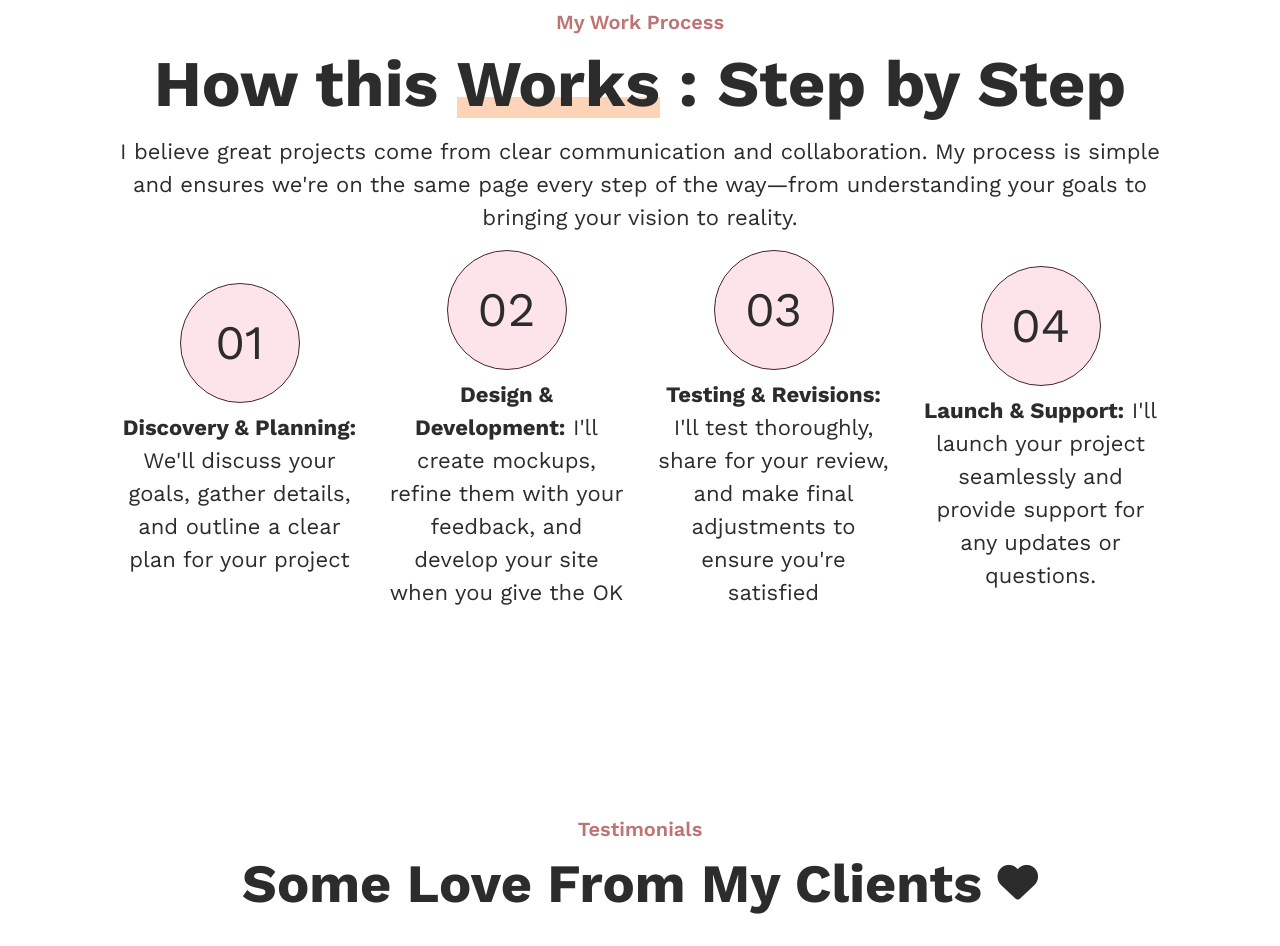
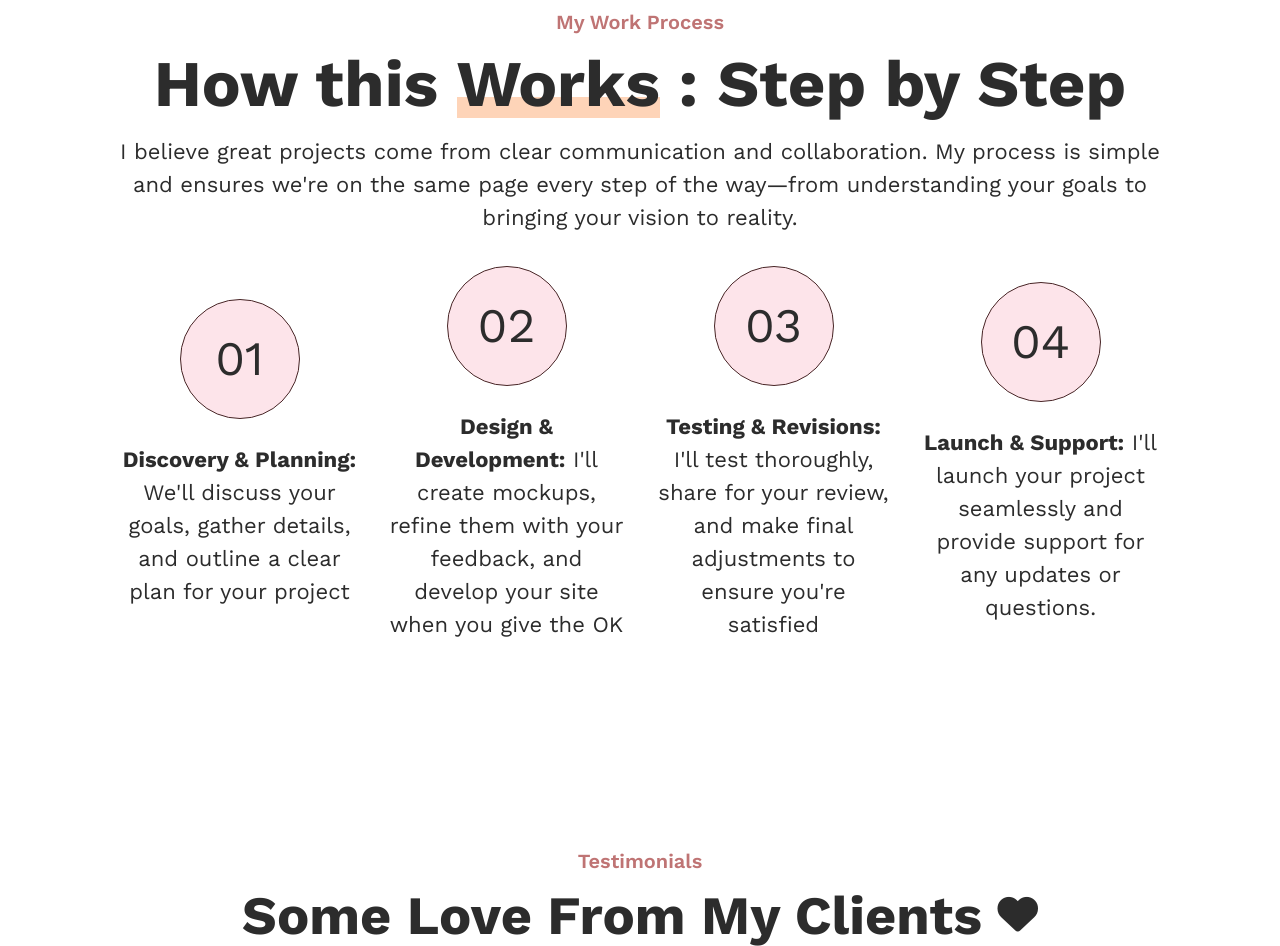
Before and after one commit to tam-114/dev-taystandesign, a PHP site: page / in a window 1280 px wide. Shown: the part 3755-4701 px from the top of the page. Run offline with PHP 8.4, Linux system fonts and the light colour scheme; some libraries are stand-ins or nearby versions.

Commit message:
padding top

```diff
--- a/pages/home.php
+++ b/pages/home.php
@@ -153,22 +153,22 @@
             <h1 class="h1-text">How this <span class="highlight">Works</span> : Step by Step</h1>
             <p class="p-text">I believe great projects come from clear communication and collaboration. My process is simple and ensures we're on the same page every step of the way—from understanding your goals to bringing your vision to reality.</p>
         </div>
-        <div class="row d-flex justify-content-center align-items-center flex-lg-row flex-column">
+        <div class="row d-flex justify-content-center align-items-center flex-lg-row flex-column pt-3">
             <div class="col d-flex justify-content-center align-items-center flex-column">
                  <span class="circle-number">01</span>
-                 <p class="p-text text-center pt-2"> <strong>Discovery & Planning:</strong> We'll discuss your goals, gather details, and outline a clear plan for your project</p>
+                 <p class="p-text text-center pt-4"> <strong>Discovery & Planning:</strong> We'll discuss your goals, gather details, and outline a clear plan for your project</p>
             </div>
             <div class="col d-flex justify-content-center align-items-center flex-column">
                  <span class="circle-number">02</span>
-                 <p class="p-text text-center pt-2"> <strong>Design & Development:</strong> I'll create mockups, refine them with your feedback, and develop your site when you give the OK</p>
+                 <p class="p-text text-center pt-4"> <strong>Design & Development:</strong> I'll create mockups, refine them with your feedback, and develop your site when you give the OK</p>
             </div>
             <div class="col d-flex justify-content-center align-items-center flex-column">
                  <span class="circle-number">03</span>
-                 <p class="p-text text-center pt-2"> <strong>Testing & Revisions:</strong>  I'll test thoroughly, share for your review, and make final adjustments to ensure you're satisfied</p>
+                 <p class="p-text text-center pt-4"> <strong>Testing & Revisions:</strong>  I'll test thoroughly, share for your review, and make final adjustments to ensure you're satisfied</p>
             </div>
             <div class="col d-flex justify-content-center align-items-center flex-column">
                  <span class="circle-number">04</span>
-                 <p class="p-text text-center pt-2"> <strong>Launch & Support:</strong>  I'll launch your project seamlessly and provide support for any updates or questions.</p>
+                 <p class="p-text text-center pt-4"> <strong>Launch & Support:</strong>  I'll launch your project seamlessly and provide support for any updates or questions.</p>
             </div>
         </div>
     </div>
```
